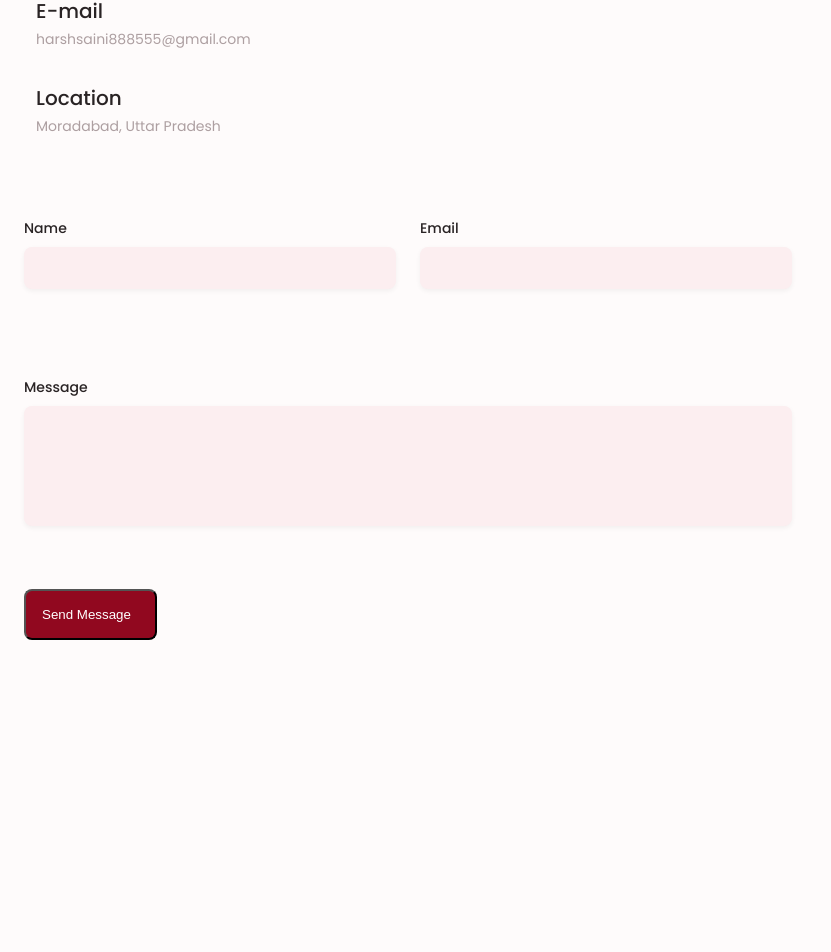
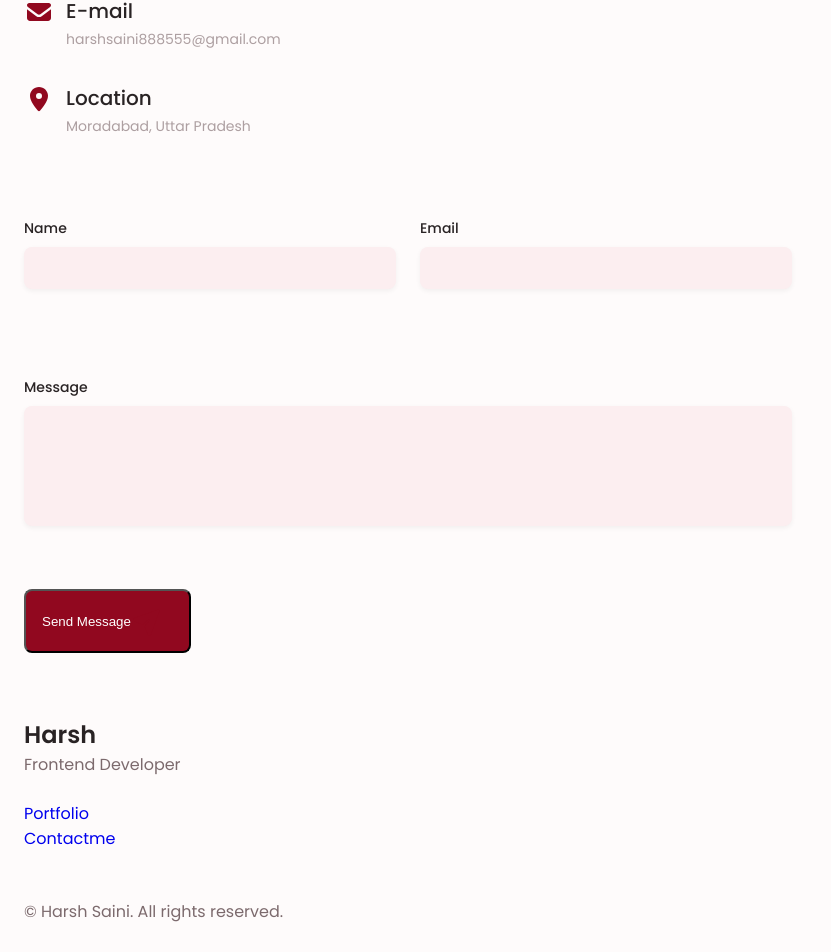
Before and after one commit to Harsh-Builds/My-Portfolio, a React (Create React App) app in the folder client/: page / in a window 1280 px wide. Shown: the part 3566-4518 px from the top of the page, without its empty margins (0-831 px from the left). Before the commit the page ends 4318 px from the top, so only its background shows below. Built offline with nearby package versions, Linux system fonts and the light colour scheme.

Commit message:
Add a basic footer and also changes in contact

```diff
--- a/client/src/App.js
+++ b/client/src/App.js
@@ -5,6 +5,7 @@ import Skills from "./components/Skills";
 import Qualification from "./components/Qualification";
 import Portfolio from "./components/Portfolio";
 import Contact from "./components/Contact";
+import Footer from "./components/Footer";
 
 import "./portfolio.css";
 
@@ -18,6 +19,7 @@ function App() {
         <Qualification />
         <Portfolio />
         <Contact />
+        <Footer />
     </div>
 
 
--- a/client/src/components/contact.js
+++ b/client/src/components/contact.js
@@ -1,4 +1,6 @@
 import React, { useState } from "react";
+import { FontAwesomeIcon } from "@fortawesome/react-fontawesome";
+import { faPhone, faEnvelope, faLocationDot, faPaperPlane } from "@fortawesome/free-solid-svg-icons";
 
 export default function Contact() {
   // form state
@@ -45,7 +47,8 @@ export default function Contact() {
         {/* Contact Info */}
         <div>
           <div className="contact_information">
-            <i className="fa-solid fa-phone contact-icon"></i>
+            <FontAwesomeIcon icon={faPhone} className="contact-icon"/>
+
             <div>
               <h3 className="contact_title">Call Me</h3>
               <span className="contact_subtitle">+91 9917569572</span>
@@ -53,7 +56,8 @@ export default function Contact() {
           </div>
 
           <div className="contact_information">
-            <i className="fa-solid fa-envelope contact-icon"></i>
+            <FontAwesomeIcon icon={faEnvelope} className="contact-icon" />
+
             <div>
               <h3 className="contact_title">E-mail</h3>
               <span className="contact_subtitle">
@@ -63,7 +67,8 @@ export default function Contact() {
           </div>
 
           <div className="contact_information">
-            <i className="fa-solid fa-location-dot contact-icon"></i>
+            <FontAwesomeIcon icon={faLocationDot} className="contact-icon"/>
+
             <div>
               <h3 className="contact_title">Location</h3>
               <span className="contact_subtitle">
@@ -116,7 +121,7 @@ export default function Contact() {
           <div>
             <button type="submit" className="button button--flex">
               Send Message
-              <i className="fa-solid fa-paper-plane button_icon"></i>
+             <FontAwesomeIcon icon={faPaperPlane} className="contact-icon" />
             </button>
           </div>
         </form>
--- a/client/src/components/footer.js
+++ b/client/src/components/footer.js
@@ -0,0 +1,42 @@
+import React from 'react'
+
+export default function Footer() {
+  return (
+    <>
+     {/*==================== FOOTER ====================*/}
+  <footer className="footer">
+    <div className="footer_bg">
+      <div className="footer_container container grid">
+        <div>
+          <h2 className="footer_title">Harsh</h2>
+          <span className="footer_subtitle">Frontend Developer</span>
+        </div>
+        <ul className="footer_links">
+
+          <li>
+            <a href="#portfolio" className="footer-link">
+              Portfolio
+            </a>
+          </li>
+          <li>
+            <a href="#contact" className="footer-link">
+              Contactme
+            </a>
+          </li>
+        </ul>
+        <div className="footer_socials">
+          <a
+            href="https://www.linkedin.com/in/harsh-saini-1875ba339/"
+            target="_blank"
+            className="footer_social"
+          >
+            <i className="fa-brands fa-linkedin" />
+          </a>
+        </div>
+        <p className="footer_copy">© Harsh Saini. All rights reserved.</p>
+      </div>
+    </div>
+  </footer>
+  </>
+  )
+}
```
